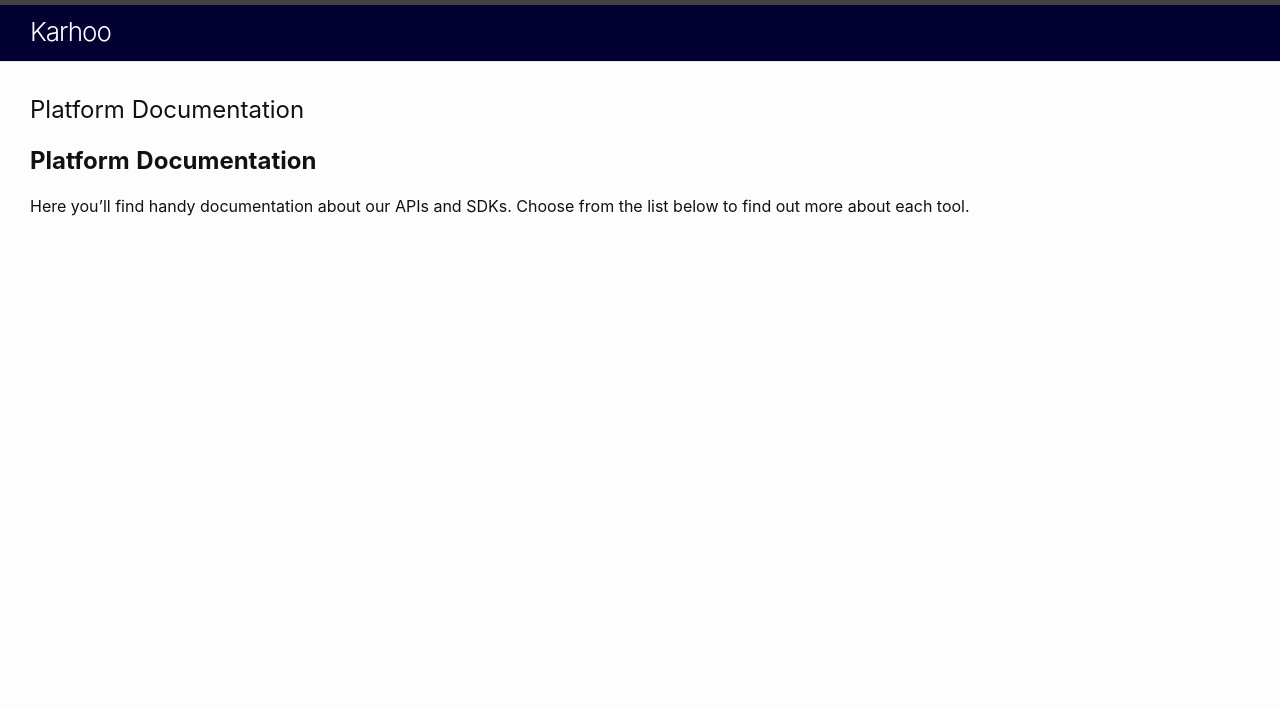
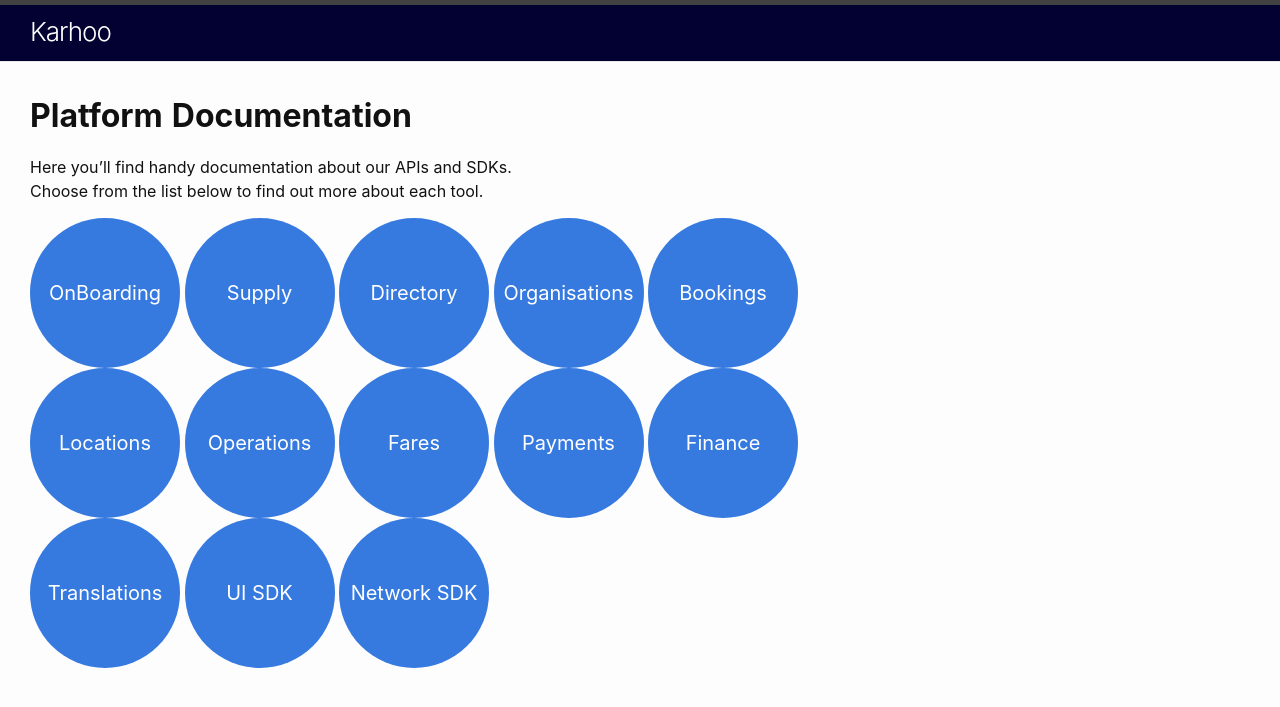
Before and after one commit to EdwardW2/Projects, a Jekyll site: the page built from index.md, in a window 1280 px wide. Shown: the top 707 px of the page. Built offline with Jekyll 4.4.1, drawn with Linux system fonts in a browser that asks for light colours; our own code applies the rules of GitHub Pages for plain Markdown files.

Commit message:
Sorted spacing of links

```diff
--- a/_layouts/default.html
+++ b/_layouts/default.html
@@ -10,6 +10,25 @@
     <main class="page-content" aria-label="Content">
       <div class="wrapper">
         {{ content }}
+        <div class="set1">
+          <a href="https://docs.stg.karhoo.net/v1/onboarding" class="menu">OnBoarding</a>
+          <a href="https://docs.stg.karhoo.net/v1/supply" class="menu">Supply</a>
+          <a href="https://docs.stg.karhoo.net/v1/directory" class="menu">Directory</a>
+          <a href="/404.html" class="menu">Organisations</a>
+          <a href="https://docs.stg.karhoo.net/v1/bookings" class="menu">Bookings</a>
+        </div>
+        <div class="set2">
+          <a href="/404.html" class="menu">Locations</a>
+          <a href="https://docs.stg.karhoo.net/v1/operations" class="menu">Operations</a>
+          <a href="https://docs.stg.karhoo.net/v1/fares" class="menu">Fares</a>
+          <a href="https://docs.stg.karhoo.net/v2/payments" class="menu">Payments</a>
+          <a href="https://docs.stg.karhoo.net/v2/finance" class="menu">Finance</a>
+        </div>
+        <div class="set3">
+          <a href="https://docs.stg.karhoo.net/v1/translations" class="menu">Translations</a>
+          <a href="https://docs.stg.karhoo.net/v1/mobilesdk/ui" class="menu">UI SDK</a>
+          <a href="https://docs.stg.karhoo.net/v1/mobilesdk/network" class="menu">Network SDK</a>
+        </div>
       </div>
     </main>
 
--- a/_layouts/home.html
+++ /dev/null
@@ -1,14 +0,0 @@
----
-layout: default
----
-<article class="post">
-
-    <header class="post-header">
-        <h1 class="post-title">{{ page.title | escape }}</h1>
-    </header>
-
-    <div class="post-content">
-          {{ content }}
-    </div>
-
-</article>
--- a/_sass/minima/_layout.scss
+++ b/_sass/minima/_layout.scss
@@ -36,3 +36,23 @@
 .page-heading {
   @include relative-font-size(2);
 }
+
+/**
+* Circle text
+*/
+.menu{
+  display:inline-block;
+  width:150px;
+  height:150px;
+  border-radius:50%;
+  font-size:20px;
+  color:#fff;
+  line-height:150px;
+  text-align:center;
+  text-decoration:none;
+  background:rgb(54, 122, 224)}
+
+  .menu:hover{
+    color:#ccc;
+    text-decoration:none;
+    background:#333}
```
Also changed, not shown: index.md (+2 -2 lines).
